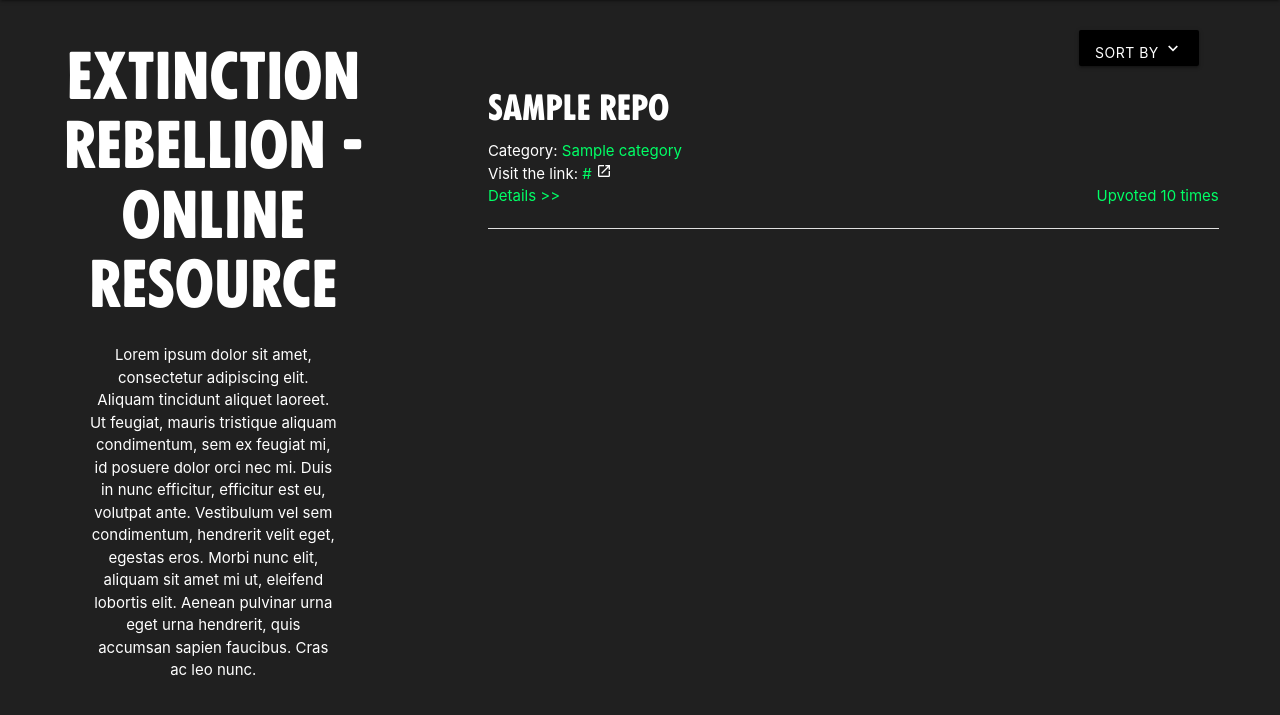
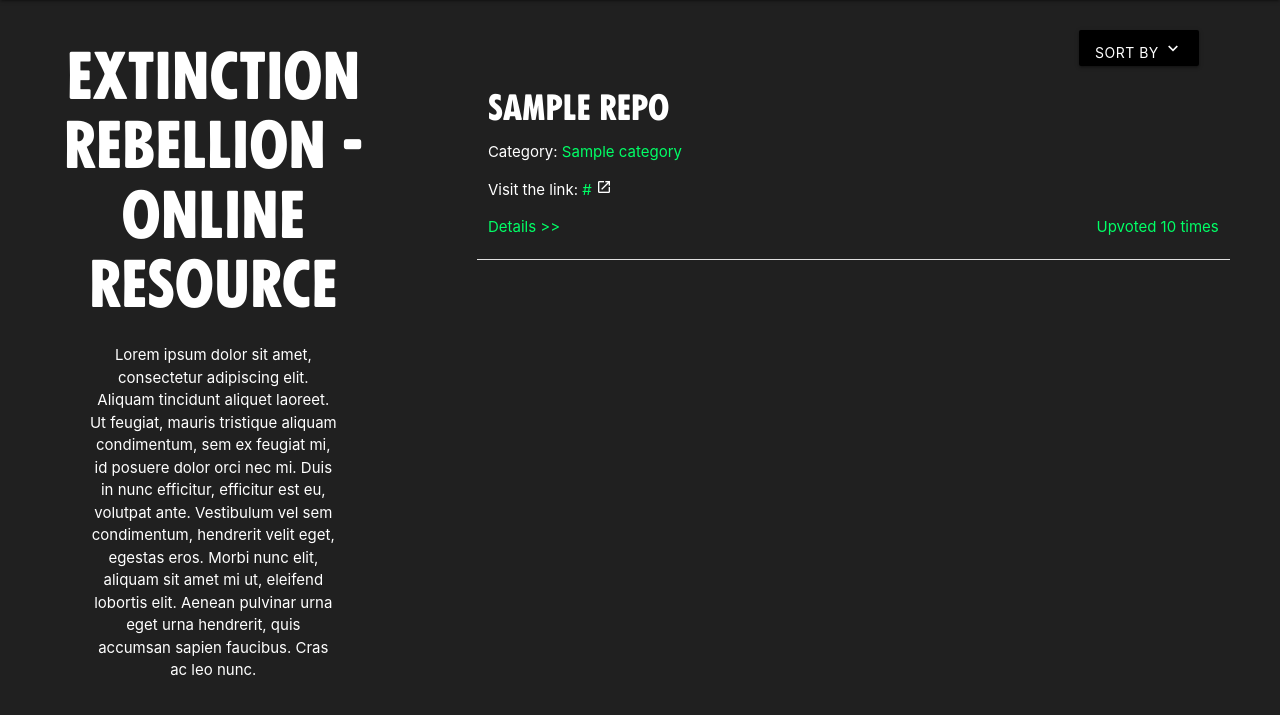
Before and after one commit to Ardhanari/xr-online-resource, a Flask app: page / in a window 1280 px wide. Shown: the part 64-779 px from the top of the page. Run offline with Flask 2, Linux system fonts and the light colour scheme; a database or web service that is not in the repository returns one stand-in record (values such as "Sample title"); some libraries are stand-ins or nearby versions.

Commit message:
better styling and fixed record url on a single record page

```diff
--- a/templates/records.html
+++ b/templates/records.html
@@ -5,7 +5,8 @@
 
 <!-- Dropdown Trigger -->
 <div class="sortoption">
-    <a class='dropdown-trigger btn' href='#' data-target='sort-records-by'>Sort by <i class="material-icons">keyboard_arrow_down</i></a>
+	<a class='dropdown-trigger btn' href='#' data-target='sort-records-by'>Sort by
+		<i class="material-icons">keyboard_arrow_down</i></a>
 </div>
 <!-- Dropdown Structure -->
 <ul id='sort-records-by' class='dropdown-content'>
@@ -19,9 +20,11 @@
 {% for record in records %}
 <div class="record">
 	<a href="record/{{record._id}}">
-            <h4>{{ record.title }}</h4></a>
-            Category: <a href="{{url_for('single_category', category_name=record.category)}}">{{ record.category }}</a><br>
-            Visit the link: <a href="{{ record.url }}" target="_blank">{{ record.url }}</a> <i class="material-icons new_tab">open_in_new</i>
+		<h4>{{ record.title }}</h4>
+	</a>
+	<p>Category: <a href="{{url_for('single_category', category_name=record.category)}}">{{ record.category }}</a></p>
+	<p>Visit the link: <a href="{{ record.url }}" target="_blank">{{ record.url }}</a>
+		<i class="material-icons new_tab">open_in_new</i></p>
 
 	<div class="row">
 		<div class="col s4"><a href="{{url_for('display_record', record_id=record._id)}}">Details >></div>
@@ -34,6 +37,7 @@
 
 		</div>
 	</div>
+	<div class="row">
 		<div class="divider"></div>
 	</div>
 	{% endfor %}
--- a/templates/single-record.html
+++ b/templates/single-record.html
@@ -15,7 +15,7 @@
 
 <!-- Link -->
 <p>
-	<a href="http://{{ record.url }}" target="_blank">{{ record.url }}</a>
+	<a href="{{ record.url }}" target="_blank">{{ record.url }}</a>
 </p>
 <!-- Description of the link -->
 <p>
```
Lines whose indentation alone changed are shown as unchanged.
